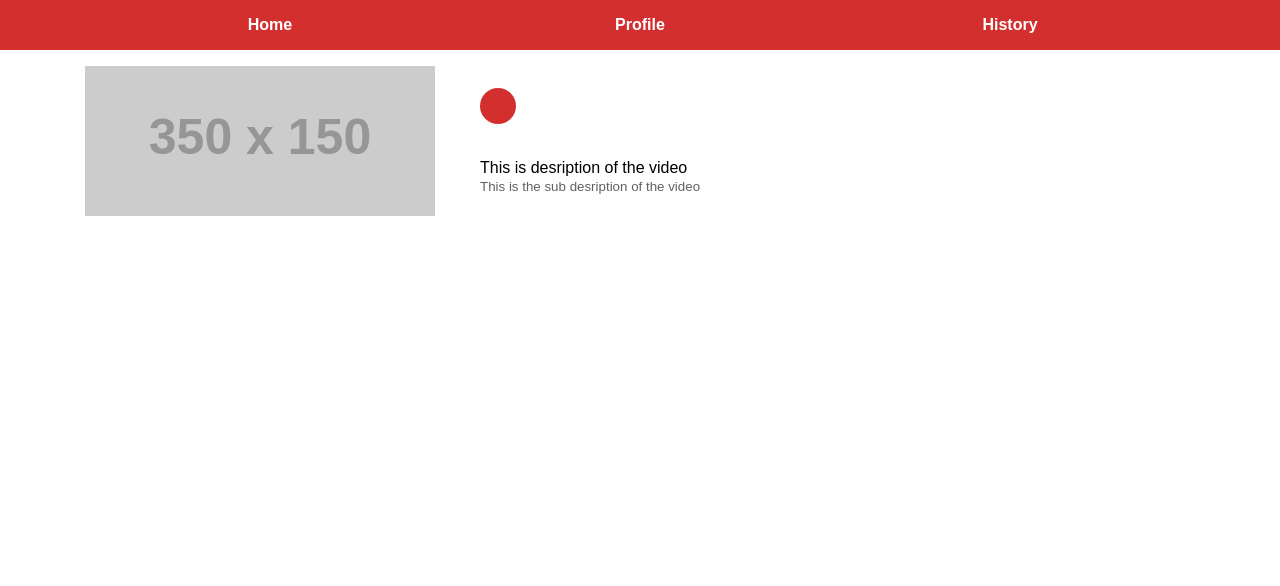
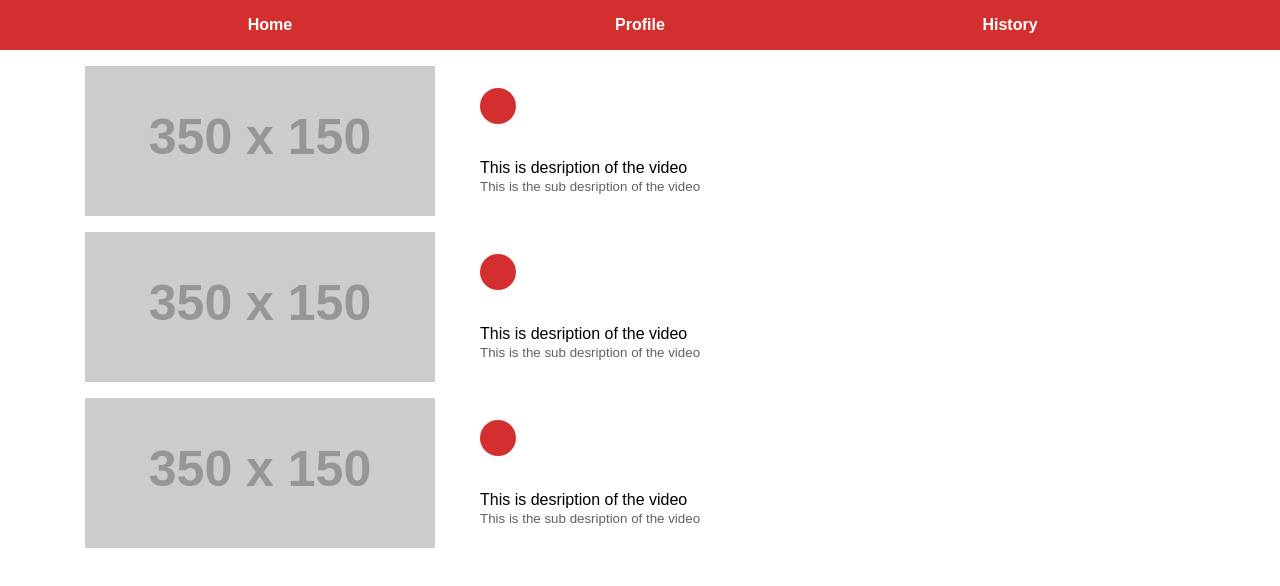
Before and after one commit to fahmifan/ytb-be-like, a plain HTML site: page index.html in a window 1280 px wide. Drawn offline with Linux system fonts and the light colour scheme; placeholder pictures from the web are drawn by us.

Commit message:
add 3 cards for video

```diff
--- a/index.html
+++ b/index.html
@@ -53,6 +53,42 @@
 
         </div>
 
+        <!-- Video Card -->
+        <div class="row mt-2">
+            <img class="col col-sm-6 col-md-4" src="https://via.placeholder.com/350x150" alt="">
+
+            <div class="row pt-1 pb-1 col col-sm-6 col-md-8 center vc">
+
+                <span class="col-2 col-md-12">
+                    <div class="bg-red profile-pic"></div>
+                </span>
+
+                <div class="col-10 col-md-12 pt-1">
+                    <p>This is desription of the video</p>
+                    <small class="gray">This is the sub desription of the video</small>
+                </div>
+            </div>
+
+        </div>
+
+        <!-- Video Card -->
+        <div class="row mt-2">
+            <img class="col col-sm-6 col-md-4" src="https://via.placeholder.com/350x150" alt="">
+
+            <div class="row pt-1 pb-1 col col-sm-6 col-md-8 center vc">
+
+                <span class="col-2 col-md-12">
+                    <div class="bg-red profile-pic"></div>
+                </span>
+
+                <div class="col-10 col-md-12 pt-1">
+                    <p>This is desription of the video</p>
+                    <small class="gray">This is the sub desription of the video</small>
+                </div>
+            </div>
+
+        </div>
+
     </main>
 
 </body>
```
